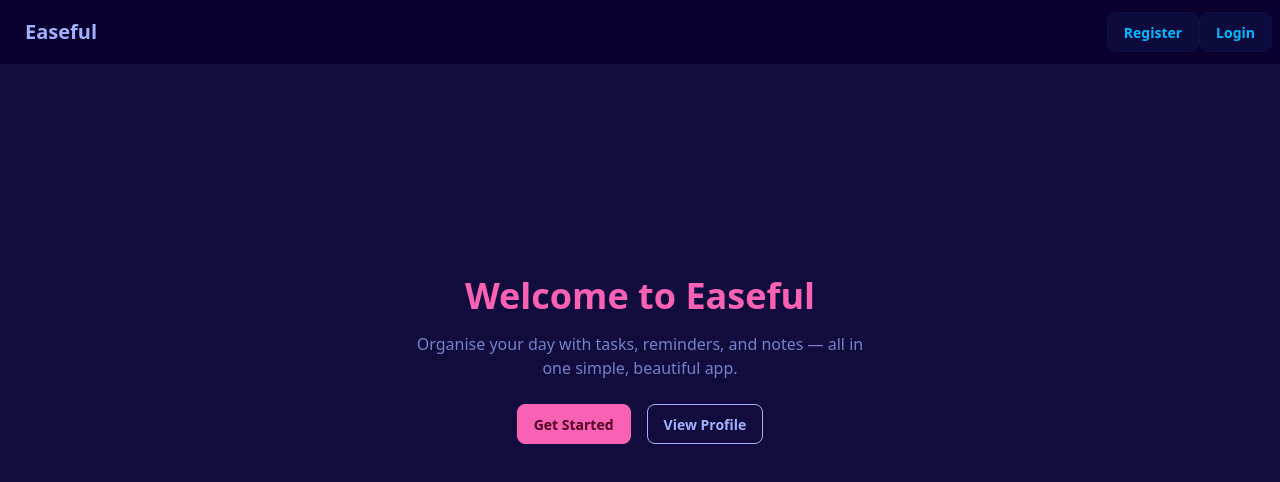
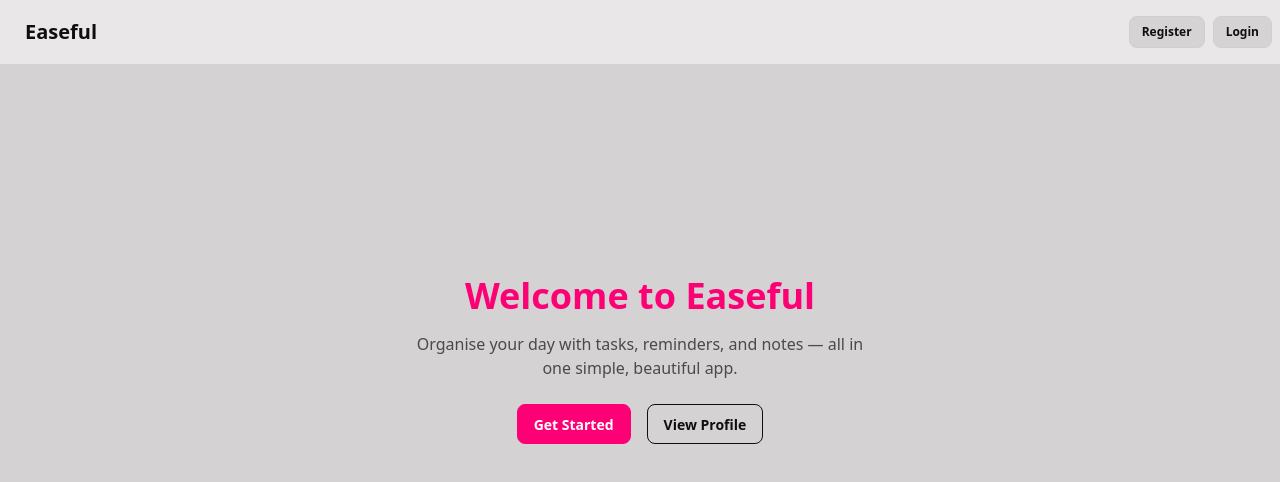
Before and after one commit to aejmcclelland/easeful, a React (Vite) app in the folder easeful-client/: page / in a window 1280 px wide. Shown: the top 482 px of the page. Built offline with nearby package versions, Linux system fonts and the light colour scheme; no server answers.

Commit message:
imporved size of buttons and spacing in Navbar component

```diff
--- a/easeful-client/src/components/Navbar.tsx
+++ b/easeful-client/src/components/Navbar.tsx
@@ -13,20 +13,20 @@ export default function Navbar() {
 					Easeful
 				</Link>
 			</div>
-			<div className='flex-none gap-2'>
+			<div className='flex-none flex items-center space-x-2'>
 				{user ? (
 					<>
 						<span className='hidden sm:inline opacity-70'>
 							Hi, {user.name.split(' ')[0]}
 						</span>
-						<Link className='btn btn-soft btn-info' to='/tasks'>
+						<Link className='btn btn-sm btn-soft btn-default' to='/tasks'>
 							Tasks
 						</Link>
-						<Link className='btn btn-soft btn-info' to='/profile'>
+						<Link className='btn btn-sm btn-soft btn-default' to='/profile'>
 							Profile
 						</Link>
 						<button
-							className='btn btn-soft btn-info'
+							className='btn btn-sm btn-soft btn-default'
 							onClick={async () => {
 								await logout();
 								nav('/', { replace: true });
@@ -36,10 +36,10 @@ export default function Navbar() {
 					</>
 				) : (
 					<>
-						<Link className='btn btn-soft btn-info' to='/register'>
+						<Link className='btn btn-sm btn-soft btn-default' to='/register'>
 							Register
 						</Link>
-						<Link className='btn btn-soft btn-info' to='/login'>
+						<Link className='btn btn-sm btn-soft btn-default' to='/login'>
 							Login
 						</Link>
 					</>
--- a/easeful-client/src/components/PillDropdown.tsx
+++ b/easeful-client/src/components/PillDropdown.tsx
@@ -4,7 +4,7 @@ export type PillDropdownOption<T extends string> = {
 	value: T;
 	label: string;
 	pillClass: string; // background/text/border classes for the pill
-  icon?: ReactNode;  // optional icon rendered before the label
+	icon?: ReactNode; // optional icon rendered before the label
 };
 
 export type PillDropdownProps<T extends string> = {
@@ -25,13 +25,12 @@ export function PillDropdown<T extends string>({
 	const [open, setOpen] = useState(false);
 
 	// Find the active option, fall back to the first option if value is missing
-  const active =
-    options.find((opt) => opt.value === value) ?? options[0];
+	const active = options.find((opt) => opt.value === value) ?? options[0];
 
 	if (!active) return null; // nothing to render if no options
 
 	return (
-    <div className={`relative inline-block ${className}`}>
+		<div className={`relative inline-block mx-2 ${className}`}>
 			<button
 				type='button'
 				disabled={disabled}
@@ -39,9 +38,10 @@ export function PillDropdown<T extends string>({
 					if (disabled) return;
 					setOpen((prev) => !prev);
 				}}
-        className={`whitespace-nowrap inline-flex items-center gap-2 rounded-full px-3 py-1 text-xs font-medium cursor-pointer focus:outline-none w-full ${active.pillClass}`}
-      >
-        {active.icon && <span className='flex items-center'>{active.icon}</span>}
+				className={`whitespace-nowrap inline-flex items-center gap-2 rounded-full px-3 py-1 text-xs font-medium cursor-pointer focus:outline-none w-full ${active.pillClass}`}>
+				{active.icon && (
+					<span className='flex items-center'>{active.icon}</span>
+				)}
 				<span>{active.label}</span>
 			</button>
 
@@ -56,8 +56,7 @@ export function PillDropdown<T extends string>({
 									onClick={() => {
 										onChange?.(opt.value);
 										setOpen(false);
-                  }}
-                >
+									}}>
 									{opt.icon && (
 										<span className='flex items-center'>{opt.icon}</span>
 									)}
--- a/easeful-client/src/index.css
+++ b/easeful-client/src/index.css
@@ -1,4 +1,4 @@
 @import 'tailwindcss';
 @plugin "daisyui" {
-	themes: synthwave --default, dracula --prefers-dark;
+	themes: garden --default, dracula --prefers-dark;
 }
```
Lines whose indentation alone changed are shown as unchanged.
